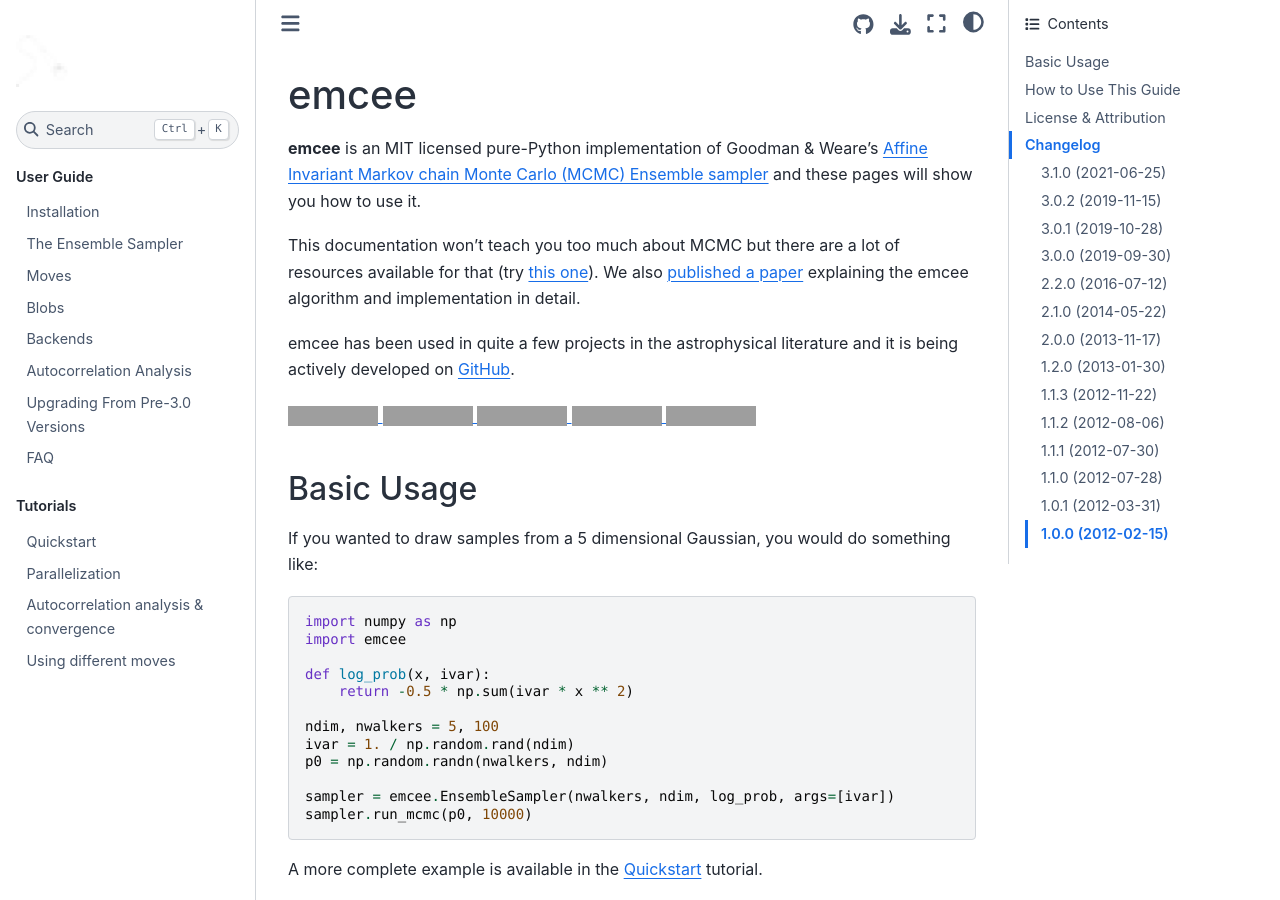
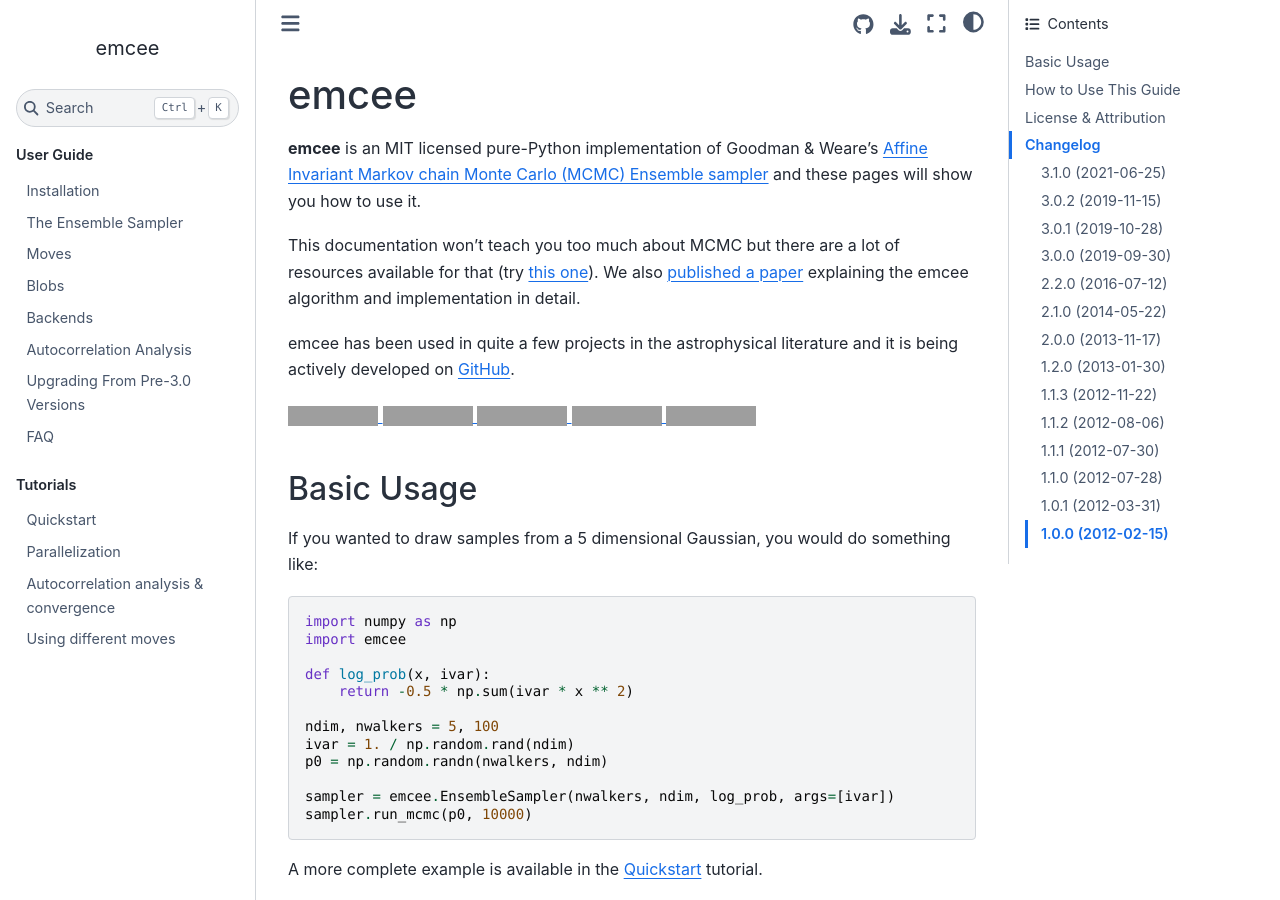
Before and after one commit to dfm/emcee, a Sphinx documentation site: the page built from docs/index.rst, in a window 1280 px wide and 900 px high. Built offline with Sphinx 7.4.7 and the Sphinx Book theme 1.1.4, drawn with Linux system fonts in a browser that asks for light colours; pages that are not in the unit, such as notebooks, are missing from menus; grey boxes are pictures that could not be loaded.

Commit message:
removing logo from docs

```diff
--- a/docs/conf.py
+++ b/docs/conf.py
@@ -33,7 +33,6 @@
 html_show_sourcelink = True
 html_sourcelink_suffix = ""
 html_title = "emcee"
-html_logo = "_static/logo2.png"
 html_favicon = "_static/favicon.png"
 html_static_path = ["_static"]
 html_theme_options = {
```
